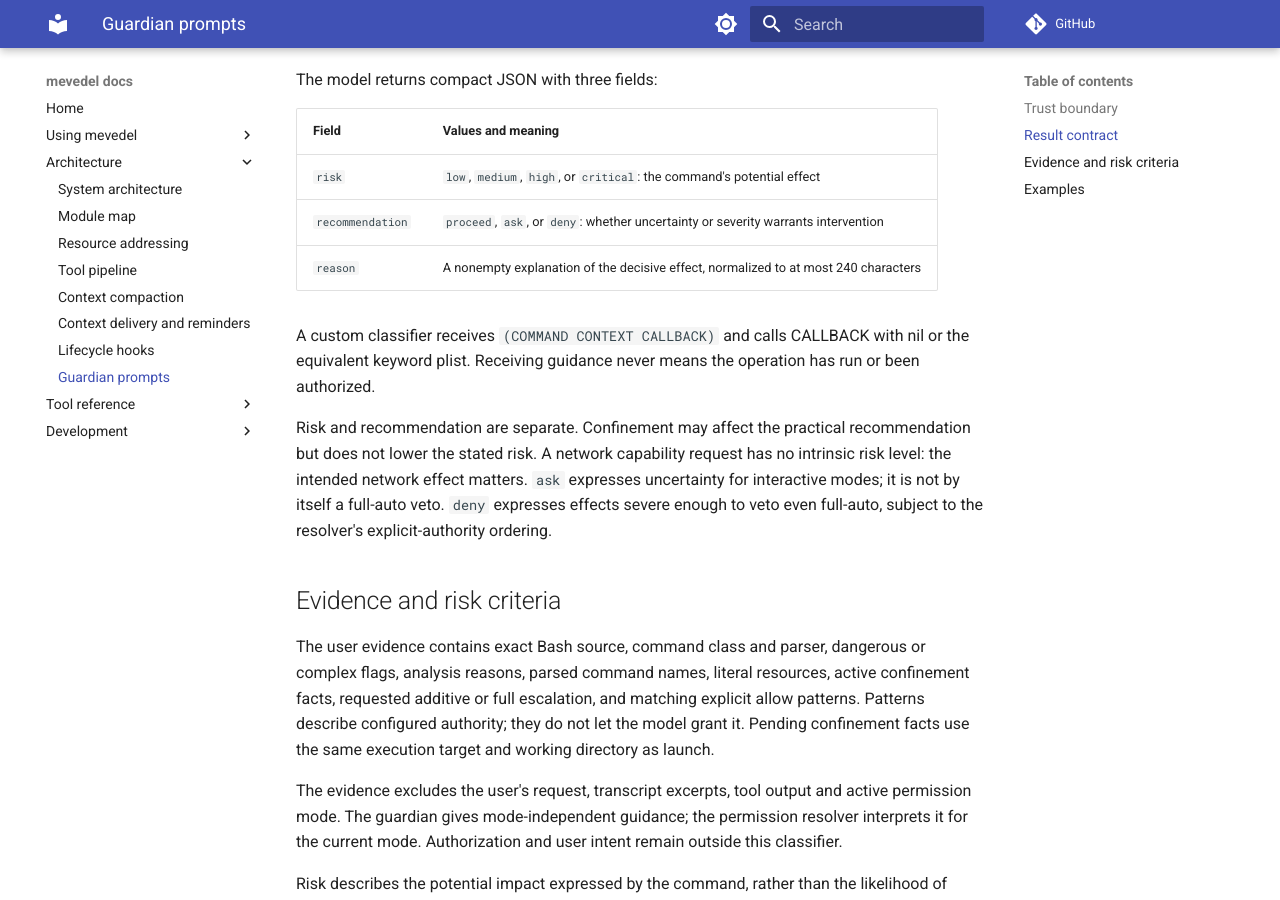
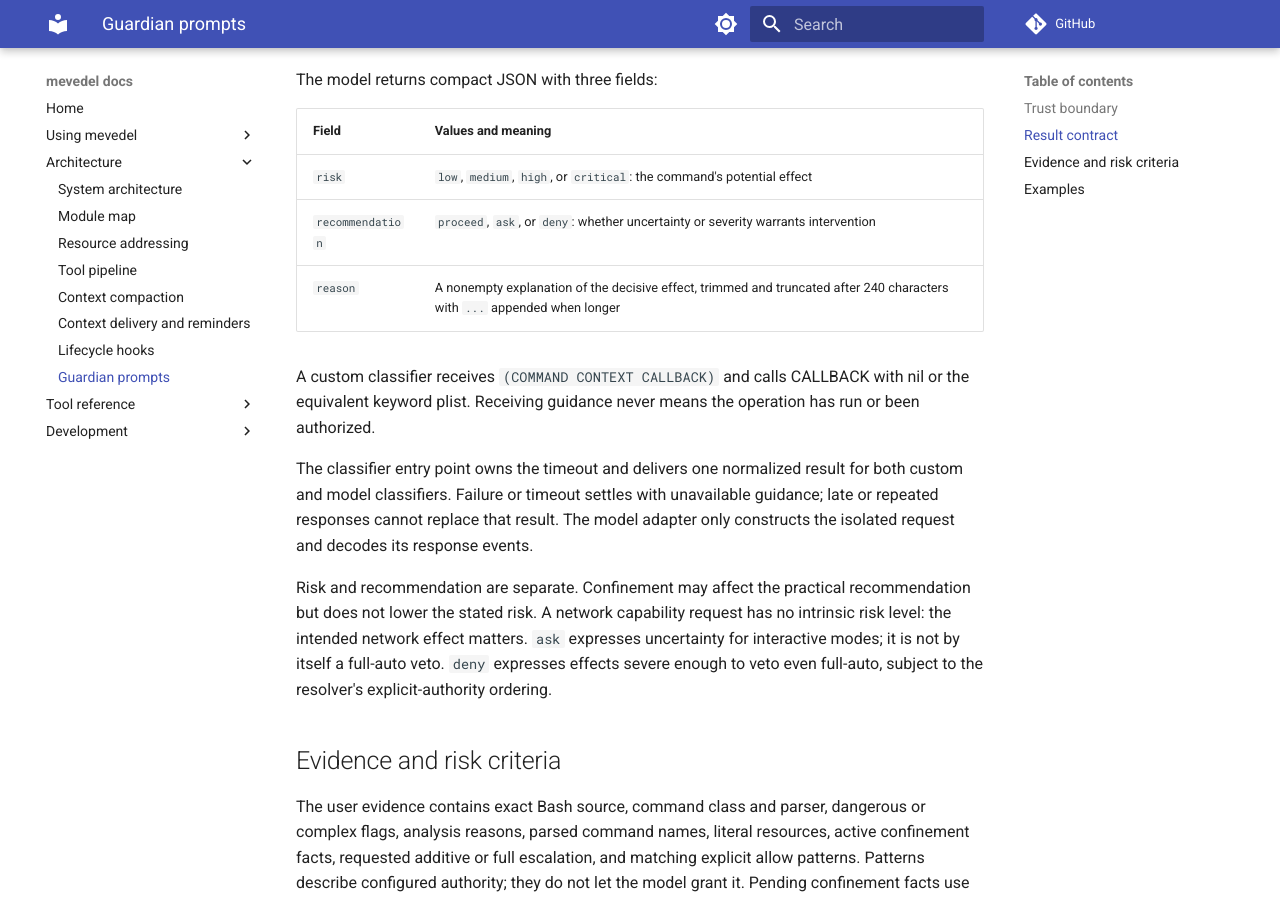
Before and after one commit to FrauH0lle/mevedel, an MkDocs documentation site: the page built from docs/guardian-prompts.md, in a window 1280 px wide and 900 px high, scrolled down 711 px. Built offline with MkDocs 1.6.1 and Material for MkDocs 9.7.7, drawn with Linux system fonts in a browser that asks for light colours; comment, search, counter and statistics services are not loaded.

Commit message:
refactor(permissions): Give guardian classification one lifecycle
Model and custom guardian classifiers share timeout, normalization and
single settlement at the public entry point. Keep request decoding local
to the model adapter and authority interpretation with its consumers.

* mevedel-bash-policy.el (mevedel-bash-policy-guardian-classify-async):
Own settlement for both classifier types.
(mevedel-bash-policy--bash-guardian-model-async): Remove duplicated
timeout/error handling, dependency loads and request closure.
(mevedel-bash-policy--bash-guardian-parse): Decode JSON; leave
normalization to the common settlement boundary.

* test/test-mevedel-bash-policy.el: Exercise existing model cases through
the public interface. Characterize expiry, errors, normalization and
late callbacks for both classifier types before replacement.

* test/test-mevedel-tool-owner-load.el: Exercise guardian classification
from its compiled owner with captured workspace context.

* docs/guardian-prompts.md: Document lifecycle ownership and clarify
the existing reason truncation suffix.

Validation: 103 before-change and 346 affected ERT cases pass. All 199
Elisp files compile without warnings; Eask bytecode cleanup completes.
Guardian responses use fixtures; no live provider behavior is claimed.

```diff
--- a/docs/guardian-prompts.md
+++ b/docs/guardian-prompts.md
@@ -32,11 +32,16 @@ The model returns compact JSON with three fields:
 | --- | --- |
 | `risk` | `low`, `medium`, `high`, or `critical`: the command's potential effect |
 | `recommendation` | `proceed`, `ask`, or `deny`: whether uncertainty or severity warrants intervention |
-| `reason` | A nonempty explanation of the decisive effect, normalized to at most 240 characters |
+| `reason` | A nonempty explanation of the decisive effect, trimmed and truncated after 240 characters with `...` appended when longer |
 
 A custom classifier receives `(COMMAND CONTEXT CALLBACK)` and calls CALLBACK
 with nil or the equivalent keyword plist. Receiving guidance never means the
 operation has run or been authorized.
+
+The classifier entry point owns the timeout and delivers one normalized result
+for both custom and model classifiers. Failure or timeout settles with unavailable
+guidance; late or repeated responses cannot replace that result. The model
+adapter only constructs the isolated request and decodes its response events.
 
 Risk and recommendation are separate. Confinement may affect the practical
 recommendation but does not lower the stated risk. A network capability request
```
Also changed, not shown: 3 other files.
